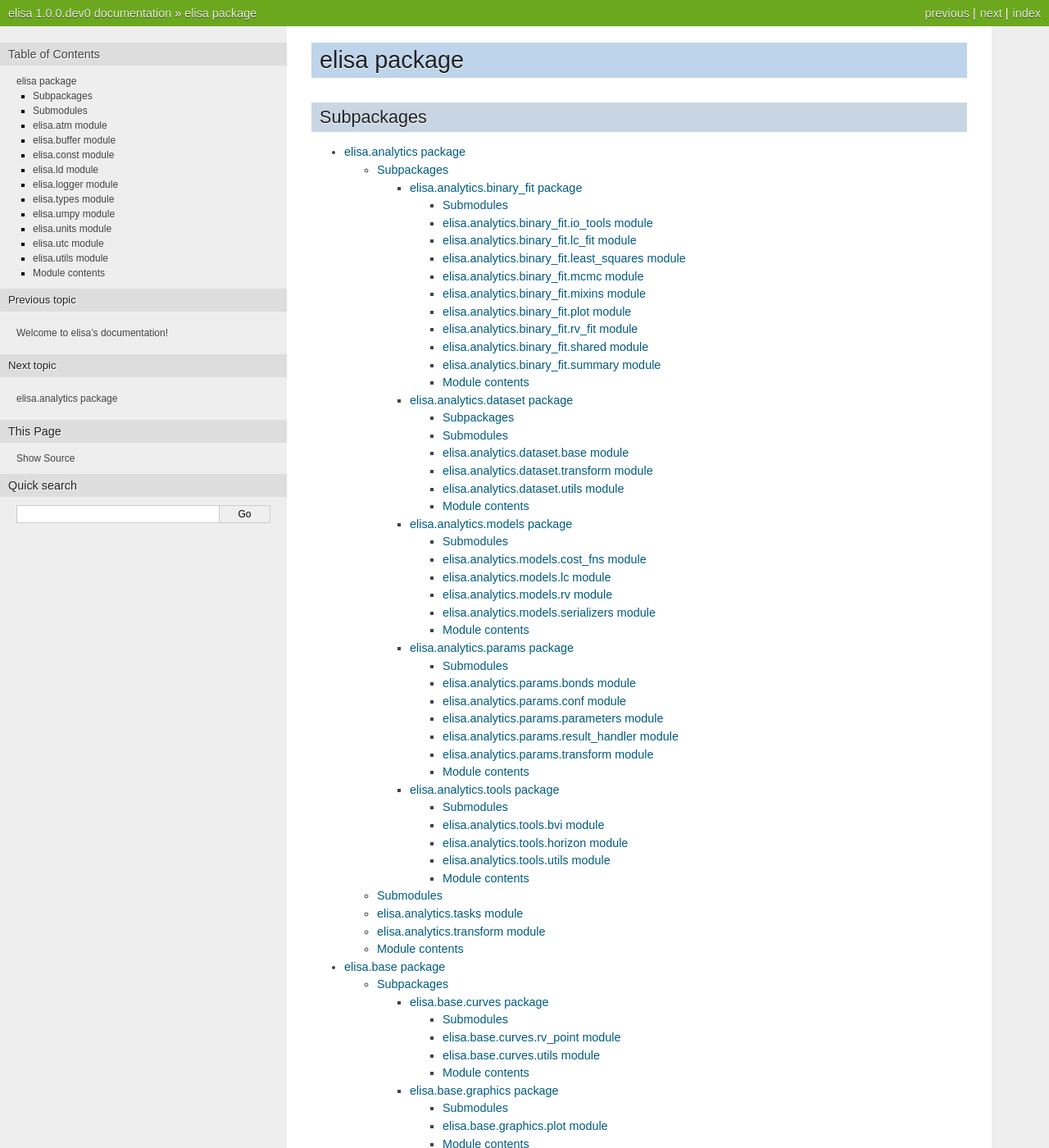
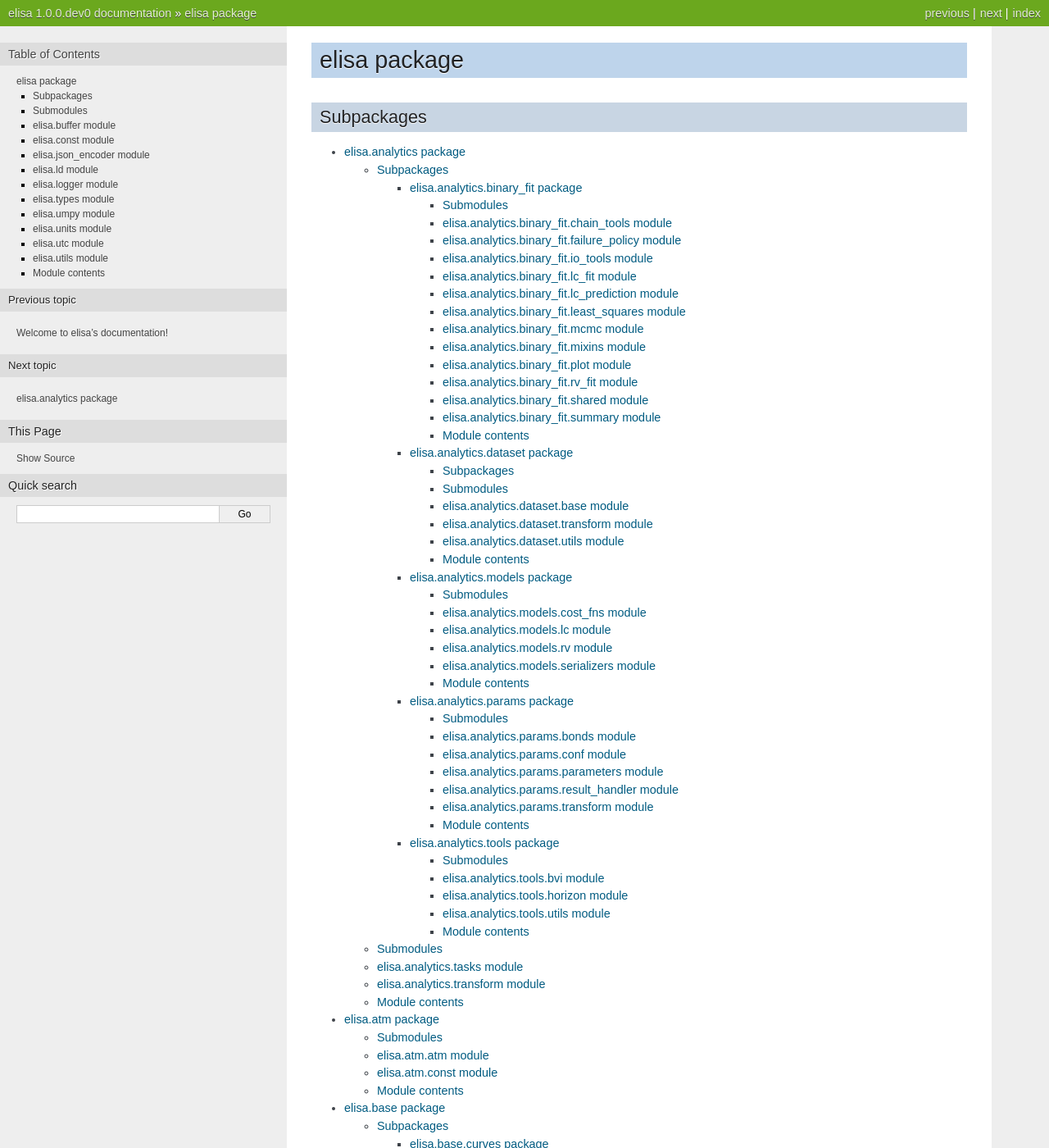
Before and after one commit to mikecokina/elisa, a Sphinx documentation site: the page built from docs/source/api/elisa.rst, in a window 1280 px wide and 1400 px high. Shown: the whole window at 82% size. Built offline with Sphinx 7.4.7, drawn with Linux system fonts in a browser that asks for light colours; the version number is read from the project's files by our own code; some of the changed text lies outside the part shown.

Commit message:
docs: update module documentation

```diff
--- a/docs/source/api/elisa.binary_system.surface.rst
+++ b/docs/source/api/elisa.binary_system.surface.rst
@@ -60,6 +60,14 @@
    :show-inheritance:
    :undoc-members:
 
+elisa.binary\_system.surface.validation module
+----------------------------------------------
+
+.. automodule:: elisa.binary_system.surface.validation
+   :members:
+   :show-inheritance:
+   :undoc-members:
+
 Module contents
 ---------------
 
--- a/docs/source/api/elisa.rst
+++ b/docs/source/api/elisa.rst
@@ -8,6 +8,7 @@
    :maxdepth: 4
 
    elisa.analytics
+   elisa.atm
    elisa.base
    elisa.binary_system
    elisa.conf
@@ -47,6 +40,14 @@
 ------------------
 
 .. automodule:: elisa.const
+   :members:
+   :show-inheritance:
+   :undoc-members:
+
+elisa.json\_encoder module
+--------------------------
+
+.. automodule:: elisa.json_encoder
    :members:
    :show-inheritance:
    :undoc-members:
```
Also changed, not shown: other parts of docs/source/api/elisa.rst (+1 -8 lines), docs/source/api/elisa.analytics.binary_fit.rst (+24 -0 lines), docs/source/api/elisa.atm.rst (added, +29 -0 lines), docs/source/api/elisa.conf.rst (+8 -0 lines), docs/source/api/elisa.pypex.base.rst (+8 -0 lines), 2 other files.
